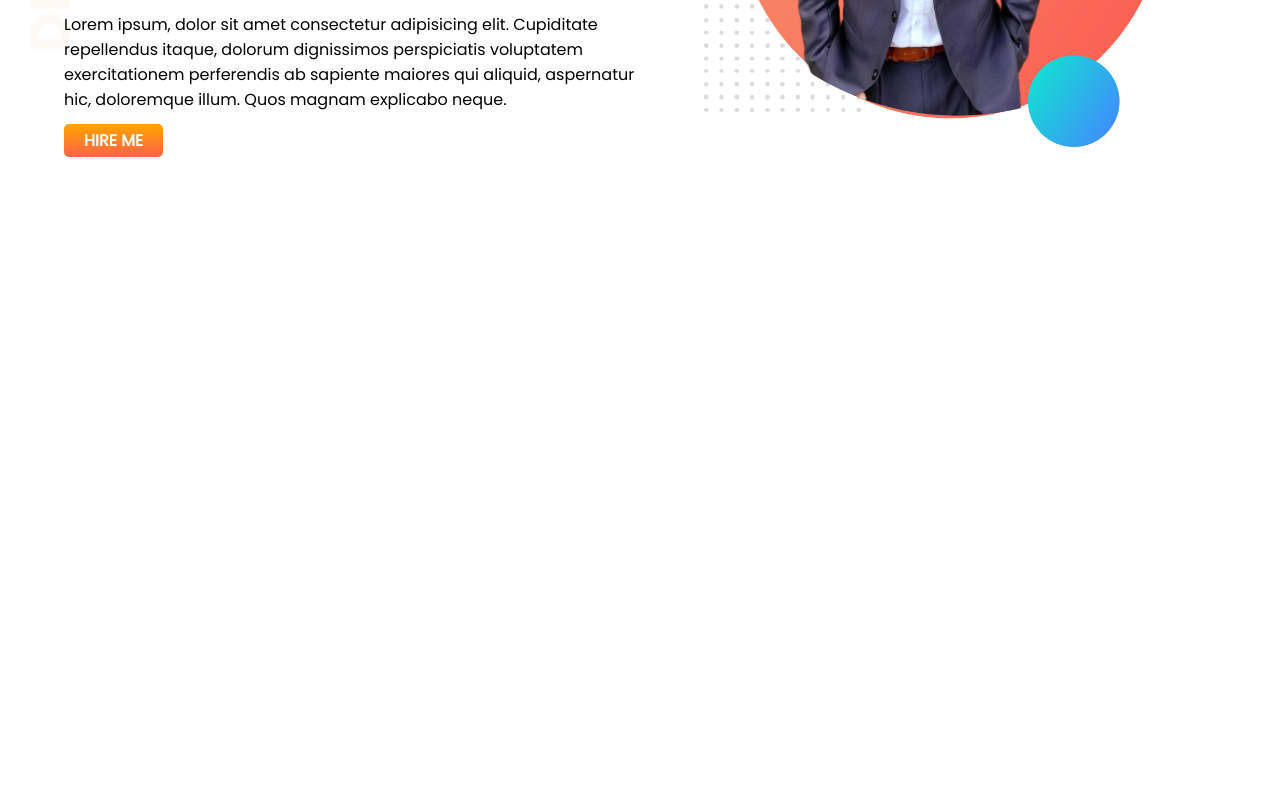
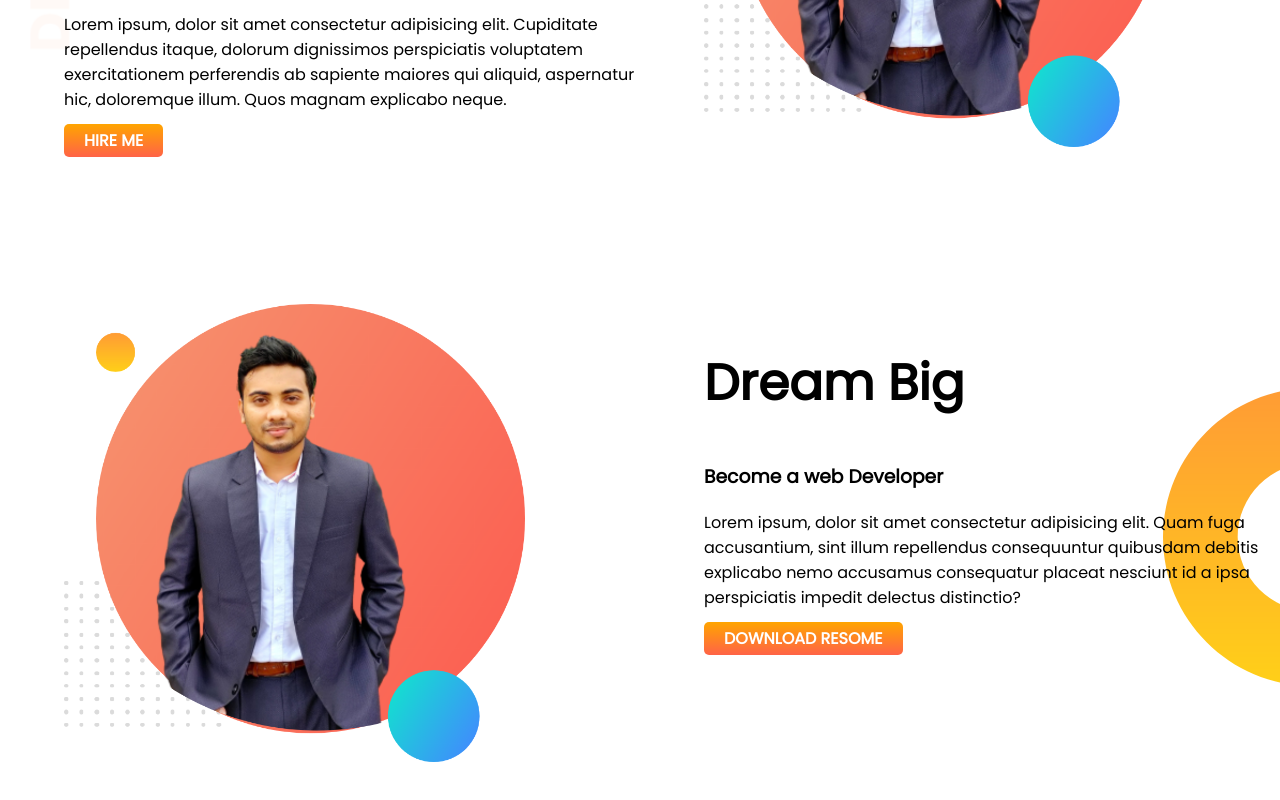
Before and after one commit to hrz07/developer-portfolio, a plain HTML site: page index.html in a window 1280 px wide. Shown: the part 310-1110 px from the top of the page. Before the commit the page ends 800 px from the top, so only its background shows below. Drawn offline with Linux system fonts and the light colour scheme.

Commit message:
dream section added

```diff
--- a/index.html
+++ b/index.html
@@ -24,5 +24,17 @@
         </div>
    </section>
 
+   <section class="dream-section">
+        <div class="half-width">
+            <img src="/images/hridoy.png" alt="hridoy-photo">
+        </div>
+        <div class="half-width">
+            <h1>Dream Big</h1>
+            <h3>Become a web Developer</h3>
+            <p>Lorem ipsum, dolor sit amet consectetur adipisicing elit. Quam fuga accusantium, sint illum repellendus consequuntur quibusdam debitis explicabo nemo accusamus consequatur placeat nesciunt id a ipsa perspiciatis impedit delectus distinctio?</p>
+            <a class="hire-btn" target="_blank" href="https://www.google.com">DOWNLOAD RESOME</a>
+        </div>
+   </section>
+
 </body>
 </html>
--- a/style.css
+++ b/style.css
@@ -12,6 +12,7 @@ h1{
 }
 section{
     display: flex;
+    margin-bottom: 150px;
 }
 .half-width{
     width: 50%;
@@ -33,3 +34,8 @@ section{
     background-image: url(/images/top-banner.png);
     background-repeat: no-repeat;
 }
+.dream-section{
+    background-image: url(/images/dream-bg.png);
+    background-repeat: no-repeat;
+    background-position: right;
+}
```
